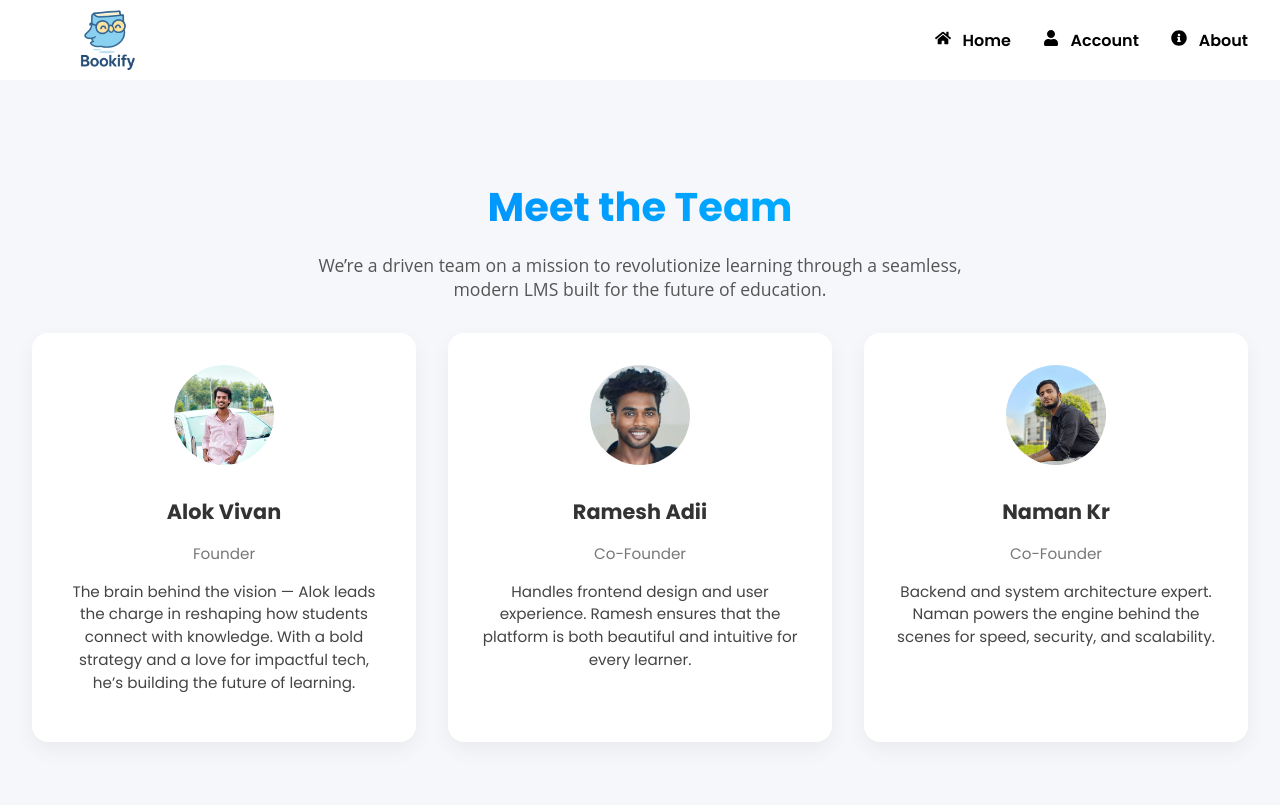
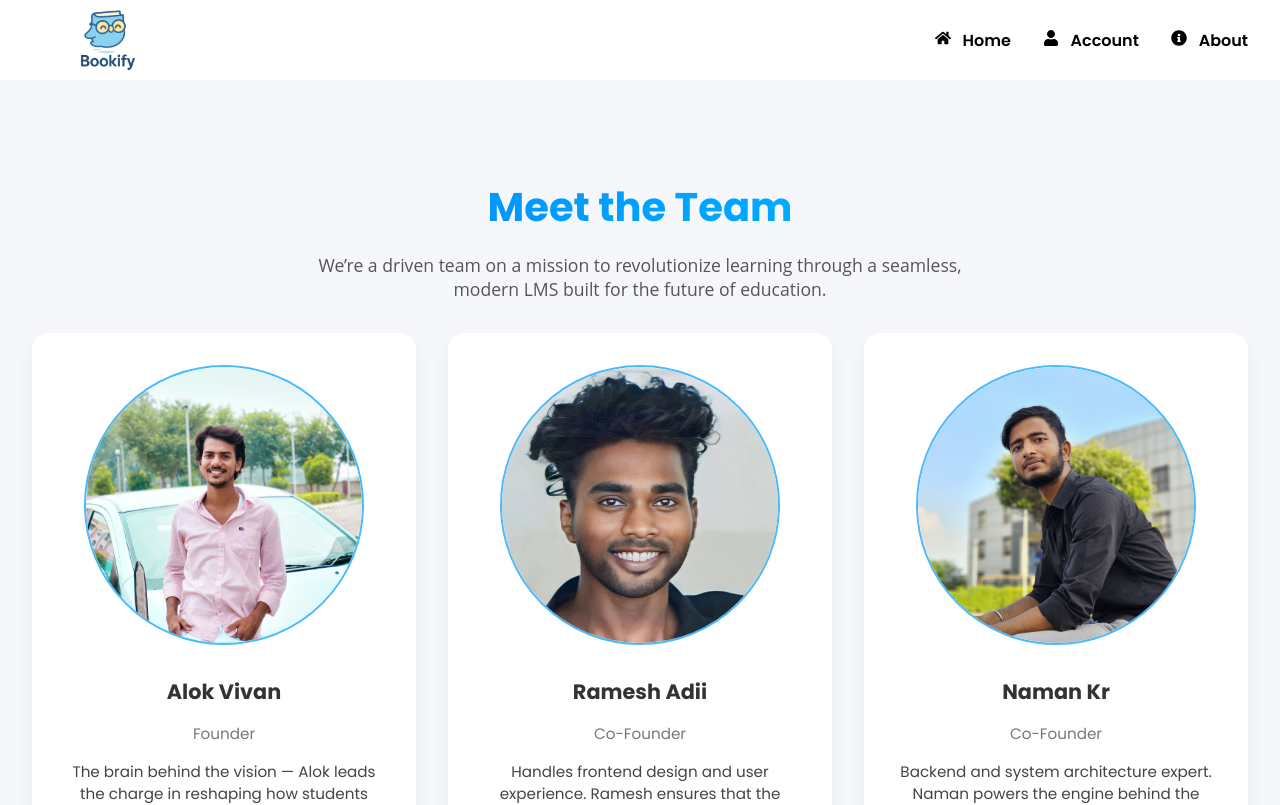
Before and after one commit to AlokVivan/Library-Management-System-LMS-, a React (Vite) app in the folder Frontend/: page /about-us in a window 1280 px wide. Shown: the top 805 px of the page. Built offline with nearby package versions, Linux system fonts and the light colour scheme; no server answers.

Commit message:
logo fix

```diff
--- a/Frontend/src/styles/AboutUs.css
+++ b/Frontend/src/styles/AboutUs.css
@@ -48,11 +48,12 @@
   }
 
   .team-img {
-    width: 100px;
-    height: 100px;
+    width: 280px;
+    height: 280px;
     border-radius: 50%;
     object-fit: cover;
     margin-bottom: 1rem;
+    border: 2px solid #4abaff;
   }
 
   .team-role {
```
